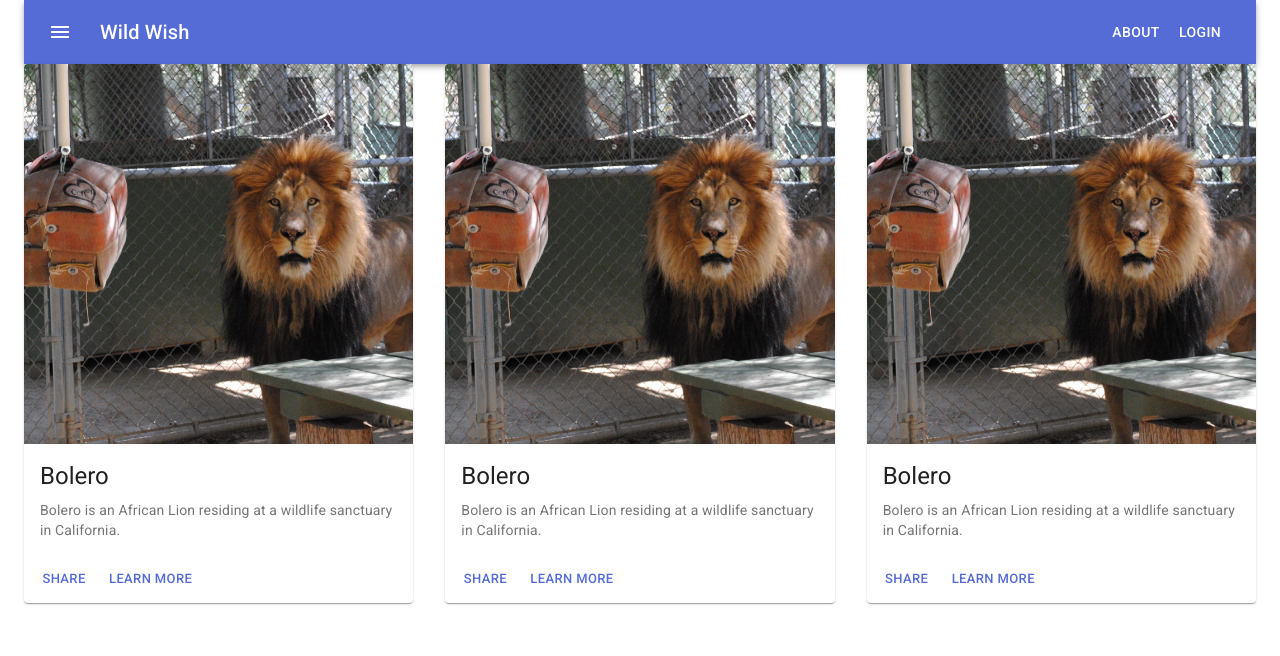
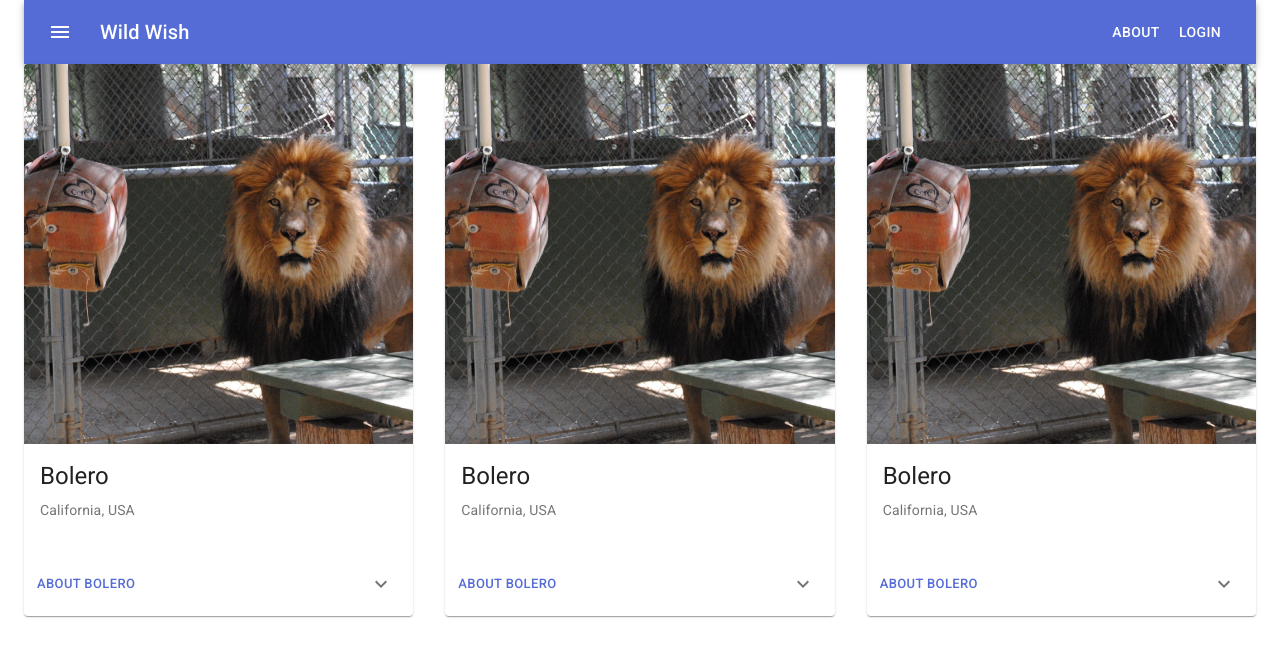
Before and after one commit to wolfmathias/wildwish-react-mui, a React (Create React App) app: page / in a window 1280 px wide. Shown: the top 656 px of the page. Built offline with nearby package versions, Linux system fonts and the light colour scheme.

Commit message:
added collapsable section

```diff
--- a/src/components/CardFront.js
+++ b/src/components/CardFront.js
@@ -6,24 +6,53 @@ import Link from '@material-ui/core/Link';
 
 import React from 'react';
 import { makeStyles } from '@material-ui/core/styles';
+import clsx from 'clsx';
 import Card from '@material-ui/core/Card';
+import CardHeader from '@material-ui/core/CardHeader';
+import CardMedia from '@material-ui/core/CardMedia';
+import CardContent from '@material-ui/core/CardContent';
 import CardActionArea from '@material-ui/core/CardActionArea';
 import CardActions from '@material-ui/core/CardActions';
-import CardContent from '@material-ui/core/CardContent';
-import CardMedia from '@material-ui/core/CardMedia';
+import Collapse from '@material-ui/core/Collapse';
+import Avatar from '@material-ui/core/Avatar';
+import IconButton from '@material-ui/core/IconButton';
+import Typography from '@material-ui/core/Typography';
+import { red } from '@material-ui/core/colors';
+import FavoriteIcon from '@material-ui/icons/Favorite';
+import ShareIcon from '@material-ui/icons/Share';
+import ExpandMoreIcon from '@material-ui/icons/ExpandMore';
 import Button from '@material-ui/core/Button';
-import Typography from '@material-ui/core/Typography';
+
 
 import boleroImg from './bolero.JPG'
 
-const useStyles = makeStyles({
+const useStyles = makeStyles(theme => ({
   root: {
     maxWidth: 400,
   },
-});
+  media: {
+    height: 0,
+    paddingTop: '56.25%', // 16:9
+  },
+  expand: {
+    transform: 'rotate(0deg)',
+    marginLeft: 'auto',
+    transition: theme.transitions.create('transform', {
+      duration: theme.transitions.duration.shortest,
+    }),
+  },
+  expandOpen: {
+    transform: 'rotate(180deg)',
+  }
+}));
 
 export default function CardFront() {
   const classes = useStyles();
+  const [expanded, setExpanded] = React.useState(false);
+
+  const handleExpandClick = () => {
+    setExpanded(!expanded);
+  };
 
   return (
     <Card className={classes.root}>
@@ -40,18 +69,43 @@ export default function CardFront() {
             Bolero
           </Typography>
           <Typography variant="body2" color="textSecondary" component="p">
-            Bolero is an African Lion residing at a wildlife sanctuary in California.
+            California, USA
           </Typography>
         </CardContent>
       </CardActionArea>
       <CardActions>
-        <Button size="small" color="primary">
-          Share
+
+
+      </CardActions>
+      <CardActions disableSpacing>
+        <Button size="small" color="primary" onClick={handleExpandClick}>
+          ABOUT BOLERO
         </Button>
-        <Button size="small" color="primary">
-          Learn More
-        </Button>
+        <IconButton
+          className={clsx(classes.expand, {
+            [classes.expandOpen]: expanded,
+          })}
+          disableRipple
+          onClick={handleExpandClick}
+          aria-expanded={expanded}
+          aria-label="about animal"
+        >
+          <ExpandMoreIcon />
+        </IconButton>
       </CardActions>
+      <Collapse in={expanded} timeout="auto" unmountOnExit>
+        <CardContent>
+          <Typography paragraph>
+            Info about each animal goes in this expanded card.
+          </Typography>
+          <Typography paragraph>
+            Card content includes animal bio and information about the enrichment for the Wish.
+          </Typography>
+          <Typography paragraph>
+            The bio section will have a character limit so content in cards do not need to be truncated.
+          </Typography>
+        </CardContent>
+      </Collapse>
     </Card>
   );
 }
```
